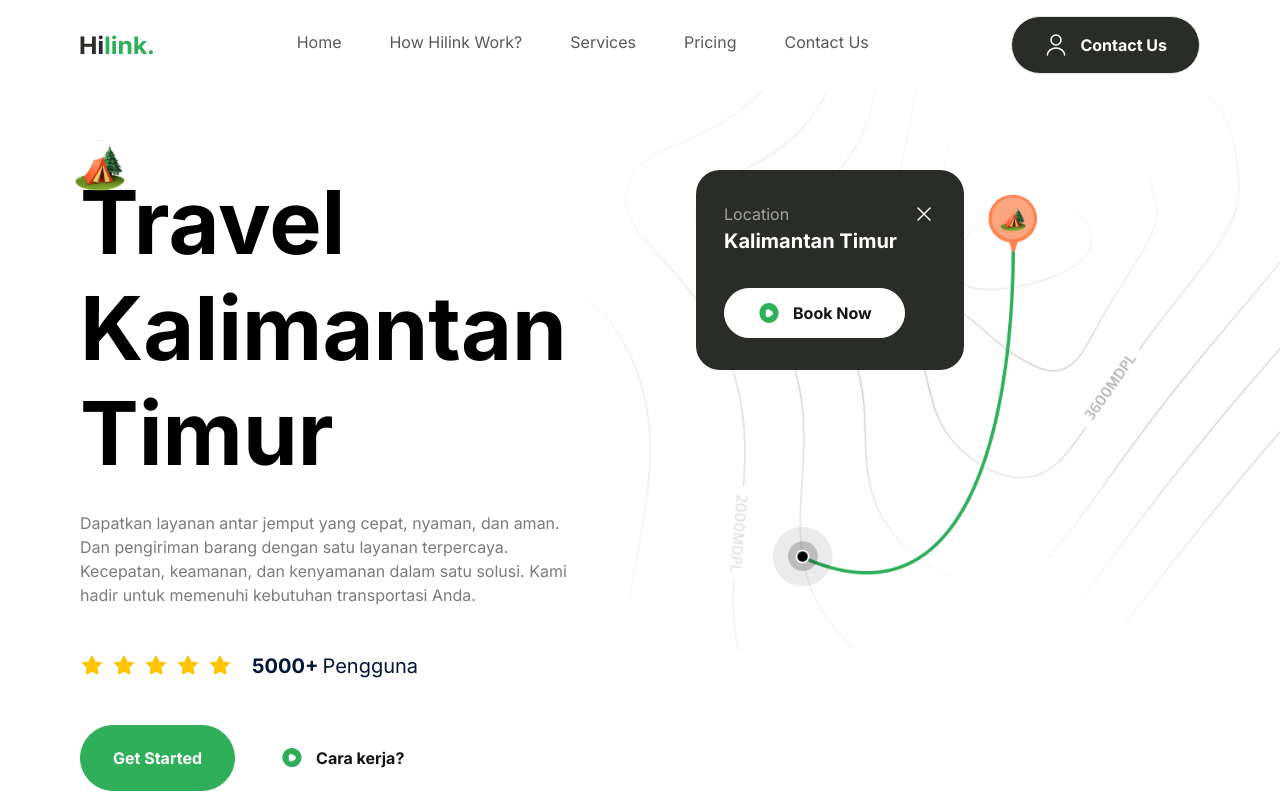
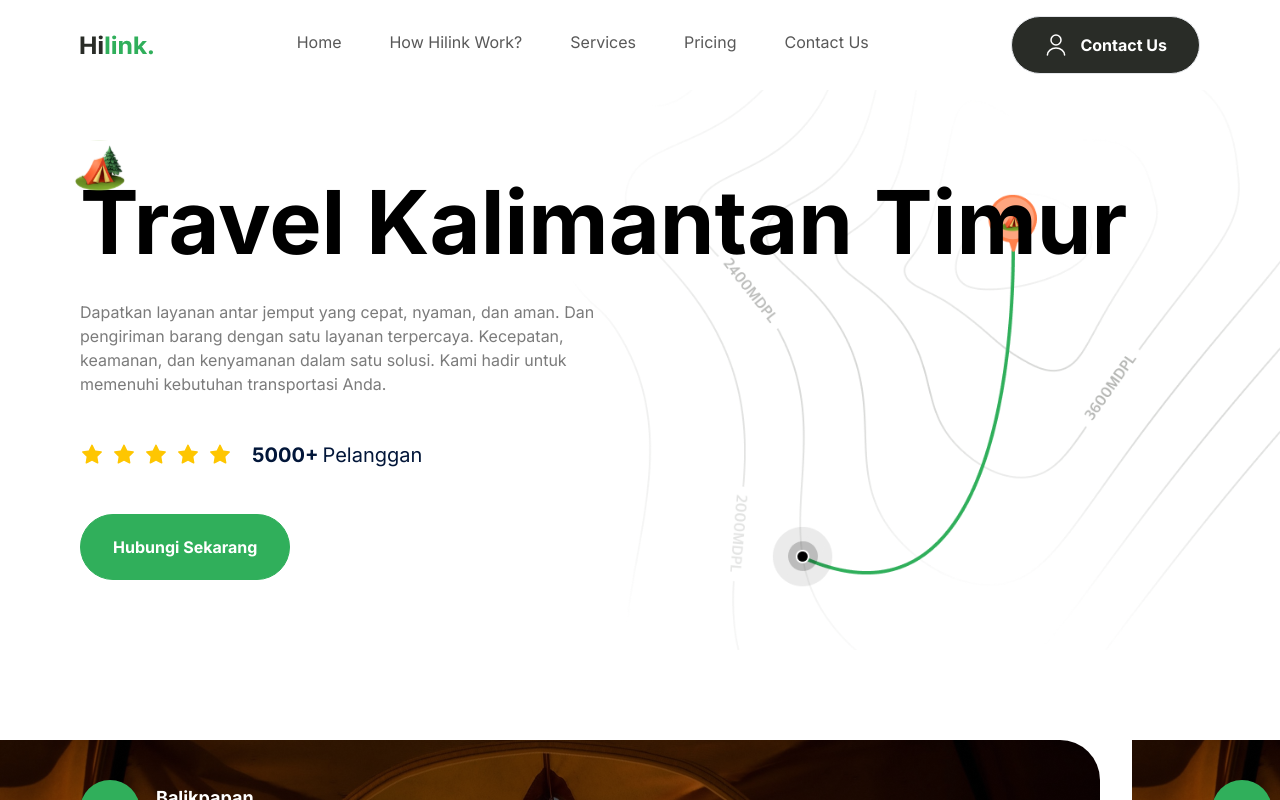
Before and after one commit to Rothiii/fe-rentalmobil, a Next.js app: page / in a window 1280 px wide. Shown: the top 800 px of the page. Built offline with nearby package versions, Linux system fonts and the light colour scheme.

Commit message:
delete bg

```diff
--- a/components/Hero.tsx
+++ b/components/Hero.tsx
@@ -1,5 +1,7 @@
-import Image from "next/image"
-import Button from "./Button"
+"use client";
+
+import Image from "next/image";
+import Button from "./Button";
 
 function Hero() {
   return (
@@ -7,7 +9,7 @@
       <div className="hero-map"/>
       {/* LEFT */}
 
-      <div className="relative z-30 flex flex-1 flex-col xl:w-1/2">
+      <div className="relative z-30 flex flex-1 flex-col xl:w-2/3">
         <Image
           src="/camp.svg"
           alt="camp"
@@ -17,12 +19,17 @@
         />
         <h1 className="bold-52 lg:bold-88"> Travel Kalimantan Timur</h1>
         <p className="regular-16 mt-6 text-gray-30 xl:max-w-[520px]">
-          Dapatkan layanan antar jemput yang cepat, nyaman, dan aman. Dan pengiriman barang dengan satu layanan terpercaya. Kecepatan, keamanan, dan kenyamanan dalam satu solusi. Kami hadir untuk memenuhi kebutuhan transportasi Anda.
+          Dapatkan layanan antar jemput yang cepat, nyaman, dan aman. Dan
+          pengiriman barang dengan satu layanan terpercaya. Kecepatan, keamanan,
+          dan kenyamanan dalam satu solusi. Kami hadir untuk memenuhi kebutuhan
+          transportasi Anda.
         </p>
 
         <div className="my-11 flex flex-wrap gap-5">
           <div className="flex items-center gap-2">
-            {Array(5).fill(0).map((_, index) => (
+            {Array(5)
+              .fill(0)
+              .map((_, index) => (
                 <Image
                   src="/star.svg"
                   key={index}
@@ -35,56 +42,49 @@
 
           <p className="bold-16 lg:bold-20 text-blue-70">
             5000+
-            <span className="regular-16 lg:regular-20 ml-1">Pengguna</span>
+            <span className="regular-16 lg:regular-20 ml-1">Pelanggan</span>
           </p>
         </div>
 
         <div className="flex flex-col w-full gap-3 sm:flex-row">
           <Button
             type="button"
-              title="Get Started"
+            title="Hubungi Sekarang"
             variant="btn_green"
-            />
-            <Button
-              type="button"
-              title="Cara kerja?"
-              icon="/play.svg"
-              variant="btn_white_text"
+            onClick={() => {
+              const phoneNumber = "6287841222233"; // Replace with your WhatsApp number
+              const message =
+                "Halo, saya tertarik dengan layanan Travel Kalimantan Timur. Bisa tolong berikan jadwal Travel/Jastip hari ini?";
+              const whatsappUrl = `https://wa.me/${phoneNumber}?text=${encodeURIComponent(
+                message
+              )}`;
+              window.open(whatsappUrl, "_blank");
+            }}
           />
         </div>
       </div>
 
       {/* RIGHT */}
-      <div className="relative flex flex-1 items-start">
+      {/* <div className="relative flex flex-1 items-start">
         <div className="relative z-20 flex w-[268px] flex-col gap-8 rounded-3xl bg-green-90 px-7 py-8">
-
           <div className="flex flex-col">
             <div className="flexBetween">
-              <p className="regular-16 text-gray-20"> Location </p>
-              <Image src="/close.svg" alt="close" width={24} height={24}/>
+              <p className="bold-20 text-gray-20"> Melayani Daerah </p>
+              <Image src="/close.svg" alt="close" width={24} height={24} />
             </div>
-            <p className="bold-20 text-white">Kalimantan Timur</p>
-          </div>
-
-          <div className="flexBetween">
-            {/* <div className="flex flex-col">
-              <p className="regular-16 block text-gray-20">Time</p>
-              <p className="bold-20 text-white">10am</p>
-            </div> */}
-            <div className="flex flex-col">
-              <Button
-                type="button"
-                title="Book Now"
-                icon="/play.svg"
-                variant="btn_white_text"
-              />
+            <ul className="flex flex-col gap-2 mt-6">
+              <li className="regular-16 text-white">Balikpapan</li>
+              <li className="regular-16 text-white">Samarinda</li>
+              <li className="regular-16 text-white">Bontang</li>
+              <li className="regular-16 text-white">Tanah Grogot</li>
+              <li className="regular-16 text-white">Banjarmasin</li>
+              <li className="regular-16 text-white">Dan Sekitarnya.</li>
+            </ul>
           </div>
         </div>
-
-        </div>
-      </div>
+      </div> */}
     </section>
-  )
+  );
 }
 
-export default Hero
+export default Hero;
```
Lines whose indentation alone changed are shown as unchanged.
